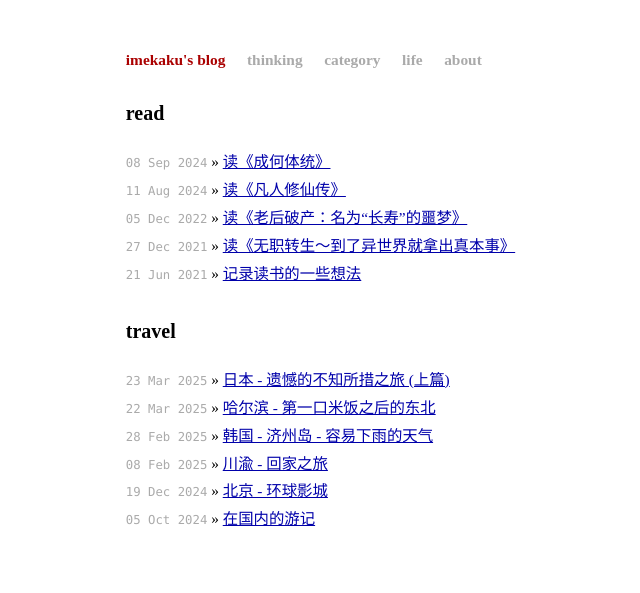
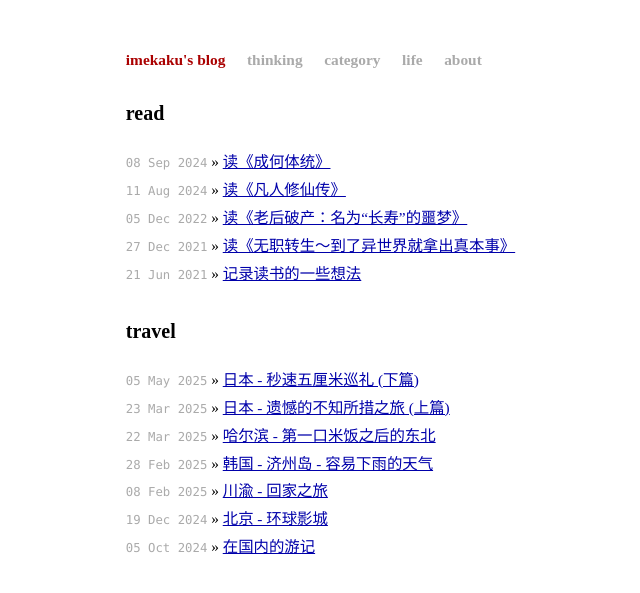
Before and after one commit to imekaku/imekaku.github.io, a Jekyll site: the page built from life/index.html, in a window 1280 px wide. Shown: the top 593 px of the page, without its empty margins (178-818 px from the left). Built offline with Jekyll 4.4.1, drawn with Linux system fonts in a browser that asks for light colours.

Commit message:
add a new life post of japan sec 5

```diff
--- /dev/null
+++ b/_life_collection/2025-05-05-japan-sec-5.md
@@ -0,0 +1,262 @@
+---
+layout: post_life
+title: 日本 - 秒速五厘米巡礼 (下篇)
+category: travel
+tag: [日本]
+---
+
+# 前言
+
+“呐，你知道吗？听说樱花飘落的速度是秒速五厘米哦。”
+
+念高中的时候，偶然间听同学推荐了《秒速五厘米》这个电影。我想着既然同学极力推荐，那就看看吧。看完之后，说不得很精彩，故事平淡叙事。没有那种惊心动魄的起伏。但是就是觉得意难平。
+
+在上大学的时候，自己还做了一个秒速五厘米的MAD。这么多年过去，这部电影已来回看了好多遍。转眼，现在已经工作很多年了。
+
+总想着，去秒五巡礼看看吧！
+
+# 秒速五厘米 序
+
+## 代代木八幡宮
+
+巡礼的起点，我选在了代代木八幡宮。那里也是第一话前、见证小时候的贵树和明理的青梅竹马的地方。
+
+![序](https://blogcdn.qihope.com/github-life/2025-03-23-japan-sec-5/2025-03-23-japan-sec-5-001.png?x-oss-process=image/quality,q_30)
+
+开头的很多场景都集中在代代木八幡宮、代代木公园和参宮橋公園之间。
+
+<div class="image-grid">
+    <div class="image-item"><img src="https://blogcdn.qihope.com/github-life/2025-03-23-japan-sec-5/2025-03-23-japan-sec-5-004.JPG?x-oss-process=image/quality,q_30" alt="代代木八幡宫"></div>
+    <div class="image-item"><img src="https://blogcdn.qihope.com/github-life/2025-03-23-japan-sec-5/2025-03-23-japan-sec-5-006.JPG?x-oss-process=image/quality,q_30" alt="代代木八幡宫"></div>
+    <div class="image-item"><img src="https://blogcdn.qihope.com/github-life/2025-03-23-japan-sec-5/2025-03-23-japan-sec-5-007.JPG?x-oss-process=image/quality,q_30" alt="代代木八幡宫"></div>
+    <div class="image-item"><img src="https://blogcdn.qihope.com/github-life/2025-03-23-japan-sec-5/2025-03-23-japan-sec-5-008.JPG?x-oss-process=image/quality,q_30" alt="代代木八幡宫"></div>
+    <div class="image-item"><img src="https://blogcdn.qihope.com/github-life/2025-03-23-japan-sec-5/2025-03-23-japan-sec-5-009.JPG?x-oss-process=image/quality,q_30" alt="代代木八幡宫"></div>
+    <div class="image-item"><img src="https://blogcdn.qihope.com/github-life/2025-03-23-japan-sec-5/2025-03-23-japan-sec-5-010.JPG?x-oss-process=image/quality,q_30" alt="代代木八幡宫"></div>
+</div>
+
+代代木八幡宮里面有一个小的神社，可能是工作日？人很少。只有陆续几个人来参拜。里面有樱花树，在日本的时候正好是樱花季，樱花开得很好。
+
+![序](https://blogcdn.qihope.com/github-life/2025-03-23-japan-sec-5/2025-03-23-japan-sec-5-002.JPG?x-oss-process=image/quality,q_30)
+
+![序](https://blogcdn.qihope.com/github-life/2025-03-23-japan-sec-5/2025-03-23-japan-sec-5-005.jpeg?x-oss-process=image/quality,q_30)
+
+我觉得小学生放学之后，在这边玩，正好人也不是很多，真的很放松。小学无忧无虑的生活。
+
+## 参宮橋踏切
+
+日本真的很少变化，就连铁道口的自动贩卖机后背后的工程车都和接近20年前的电影中的场景一样。不过也说明，这么多年前的日本已经发展的这么好了。很多设施都很完善了。
+
+<div class="image-grid">
+    <div class="image-item"><img src="https://blogcdn.qihope.com/github-life/2025-03-23-japan-sec-5/2025-03-23-japan-sec-5-011.JPG?x-oss-process=image/quality,q_30" alt="参宮橋踏切"></div>
+    <div class="image-item"><img src="https://blogcdn.qihope.com/github-life/2025-03-23-japan-sec-5/2025-03-23-japan-sec-5-012.JPG?x-oss-process=image/quality,q_30" alt="参宮橋踏切"></div>
+    <div class="image-item"><img src="https://blogcdn.qihope.com/github-life/2025-03-23-japan-sec-5/2025-03-23-japan-sec-5-013.JPG?x-oss-process=image/quality,q_30" alt="参宮橋踏切"></div>
+</div>
+
+长大后的明理和贵树的背影，不知道他们在错过的时候是什么感受。他们是互相认出了对方了吗？
+
+![参宮橋踏切](https://blogcdn.qihope.com/github-life/2025-03-23-japan-sec-5/2025-03-23-japan-sec-5-014.jpeg?x-oss-process=image/quality,q_30)
+
+![参宮橋踏切](https://blogcdn.qihope.com/github-life/2025-03-23-japan-sec-5/2025-03-23-japan-sec-5-015.jpeg?x-oss-process=image/quality,q_30)
+
+## 参宮橋公园
+
+这天真的很幸运，我来拍摄的时候，刚好遇到了《秒速五厘米》真人电影的拍摄。有保安在这里执勤，不能拍摄剧组演员，所以他们在拍摄的地方，我们也不能去，只能远观。真的很巧！
+
+<div class="image-grid">
+    <div class="image-item"><img src="https://blogcdn.qihope.com/github-life/2025-03-23-japan-sec-5/2025-03-23-japan-sec-5-016.JPG?x-oss-process=image/quality,q_30" alt="参宮橋公园"></div>
+    <div class="image-item"><img src="https://blogcdn.qihope.com/github-life/2025-03-23-japan-sec-5/2025-03-23-japan-sec-5-017.jpeg?x-oss-process=image/quality,q_30" alt="参宮橋公园"></div>
+    <div class="image-item"><img src="https://blogcdn.qihope.com/github-life/2025-03-23-japan-sec-5/2025-03-23-japan-sec-5-018.JPG?x-oss-process=image/quality,q_30" alt="参宮橋公园"></div>
+</div>
+
+而且我在拍摄的时候，还正好看到两个小朋友，一个男孩一个女孩从这边路过。很像小时候的贵树和明理！
+
+![参宮橋公园](https://blogcdn.qihope.com/github-life/2025-03-23-japan-sec-5/2025-03-23-japan-sec-5-019.jpeg?x-oss-process=image/quality,q_30)
+
+## 参宮橋高架下
+
+日本的公共电话现在都是可以使用的。虽然现在都有手机，感觉公共电话没啥必要了，但是这次我去日本就用到了公共电话。因为没有日本这边的电话卡，如果要拨打日本这边的电话，好像只能用公共电话（或者酒店的电话）。
+
+<div class="image-grid">
+    <div class="image-item"><img src="https://blogcdn.qihope.com/github-life/2025-03-23-japan-sec-5/2025-03-23-japan-sec-5-020.JPG?x-oss-process=image/quality,q_30" alt="参宮橋高架下"></div>
+    <div class="image-item"><img src="https://blogcdn.qihope.com/github-life/2025-03-23-japan-sec-5/2025-03-23-japan-sec-5-025.JPG?x-oss-process=image/quality,q_30" alt="参宮橋高架下"></div>
+    <div class="image-item"><img src="https://blogcdn.qihope.com/github-life/2025-03-23-japan-sec-5/2025-03-23-japan-sec-5-026.JPG?x-oss-process=image/quality,q_30" alt="参宮橋高架下"></div>
+</div>
+
+![参宮橋高架下](https://blogcdn.qihope.com/github-life/2025-03-23-japan-sec-5/2025-03-23-japan-sec-5-022.jpeg?x-oss-process=image/quality,q_30)
+
+![参宮橋高架下](https://blogcdn.qihope.com/github-life/2025-03-23-japan-sec-5/2025-03-23-japan-sec-5-023.jpeg?x-oss-process=image/quality,q_30)
+
+# 樱花抄
+
+贵树去见明理的在电影中是一个很长的过程，中间要经过很多的车站。现实中也是的！从豪德寺站出发，去往明理所在的岩舟站，真的真的很远。
+
+而且日本首都圈的轨道交通真的很复杂，各种道路错综复杂，特别像是新宿这样的大站，还有不同楼层的电车，即使一个成年人第一次走这一趟路程都非常不容易，更何况还是当年的贵树。
+
+贵树去见明理的路线是从`豪德寺站`搭乘小田急小田原線，去往`新宿`，再搭乘埼京線到`大宫`，然后搭乘宇都宫线到`小山`，最后搭乘两毛线到达`岩舟`。
+
+![路线图](https://blogcdn.qihope.com/github-life/2025-03-23-japan-sec-5/2025-03-23-japan-sec-5-028.png?x-oss-process=image/quality,q_30)
+
+电车线路图如下：
+
+![电车路线图](https://blogcdn.qihope.com/github-life/2025-03-23-japan-sec-5/2025-03-23-japan-sec-5-027.png?x-oss-process=image/quality,q_30)
+
+电车路线图官网地址：[https://www.pasmo.co.jp/area/train/](https://www.pasmo.co.jp/area/train/)
+
+## 豪德寺
+
+搭乘电车去往新宿。
+
+<div class="image-grid">
+    <div class="image-item"><img src="https://blogcdn.qihope.com/github-life/2025-03-23-japan-sec-5/2025-03-23-japan-sec-5-029.JPG?x-oss-process=image/quality,q_30" alt="豪德寺"></div>
+    <div class="image-item"><img src="https://blogcdn.qihope.com/github-life/2025-03-23-japan-sec-5/2025-03-23-japan-sec-5-030.JPG?x-oss-process=image/quality,q_30" alt="豪德寺"></div>
+    <div class="image-item"><img src="https://blogcdn.qihope.com/github-life/2025-03-23-japan-sec-5/2025-03-23-japan-sec-5-031.JPG?x-oss-process=image/quality,q_30" alt="豪德寺"></div>
+</div>
+
+![豪德寺](https://blogcdn.qihope.com/github-life/2025-03-23-japan-sec-5/2025-03-23-japan-sec-5-032.jpeg?x-oss-process=image/quality,q_30)
+
+## 新宿
+
+到达新宿之后我都懵了，怎么哪儿哪儿都写着埼京線，还是在在对面这样，还挺担心走错的。
+
+<div class="image-grid">
+    <div class="image-item"><img src="https://blogcdn.qihope.com/github-life/2025-03-23-japan-sec-5/2025-03-23-japan-sec-5-033.JPG?x-oss-process=image/quality,q_30" alt="新宿"></div>
+    <div class="image-item"><img src="https://blogcdn.qihope.com/github-life/2025-03-23-japan-sec-5/2025-03-23-japan-sec-5-034.JPG?x-oss-process=image/quality,q_30" alt="新宿"></div>
+    <div class="image-item"><img src="https://blogcdn.qihope.com/github-life/2025-03-23-japan-sec-5/2025-03-23-japan-sec-5-035.JPG?x-oss-process=image/quality,q_30" alt="新宿"></div>
+</div>
+
+## 大宫
+
+到了打工之后，电车车站的画风就开始有点和东京的不一样了，车站的装饰等感觉有一些区别。从大宫出发就能看到很多上班族下班回家的日常景象。
+
+<div class="image-grid">
+    <div class="image-item"><img src="https://blogcdn.qihope.com/github-life/2025-03-23-japan-sec-5/2025-03-23-japan-sec-5-036.JPG?x-oss-process=image/quality,q_30" alt="大宫"></div>
+    <div class="image-item"><img src="https://blogcdn.qihope.com/github-life/2025-03-23-japan-sec-5/2025-03-23-japan-sec-5-037.JPG?x-oss-process=image/quality,q_30" alt="大宫"></div>
+    <div class="image-item"><img src="https://blogcdn.qihope.com/github-life/2025-03-23-japan-sec-5/2025-03-23-japan-sec-5-039.jpeg?x-oss-process=image/quality,q_30" alt="大宫"></div>
+</div>
+
+![大宫](https://blogcdn.qihope.com/github-life/2025-03-23-japan-sec-5/2025-03-23-japan-sec-5-038.jpeg?x-oss-process=image/quality,q_30)
+
+## 小山
+
+小山站就显得人很少了，没有拥挤的人潮，也少了很多繁华的商店。贵树没有给出去的信，在这里被风吹走了。
+
+<div class="image-grid">
+    <div class="image-item"><img src="https://blogcdn.qihope.com/github-life/2025-03-23-japan-sec-5/2025-03-23-japan-sec-5-040.JPG?x-oss-process=image/quality,q_30" alt="小山站"></div>
+    <div class="image-item"><img src="https://blogcdn.qihope.com/github-life/2025-03-23-japan-sec-5/2025-03-23-japan-sec-5-041.JPG?x-oss-process=image/quality,q_30" alt="小山站"></div>
+    <div class="image-item"><img src="https://blogcdn.qihope.com/github-life/2025-03-23-japan-sec-5/2025-03-23-japan-sec-5-042.JPG?x-oss-process=image/quality,q_30" alt="小山站"></div>
+</div>
+
+![小山站](https://blogcdn.qihope.com/github-life/2025-03-23-japan-sec-5/2025-03-23-japan-sec-5-043.jpeg?x-oss-process=image/quality,q_30)
+
+## 岩舟
+
+岩舟，终于到了。真的真的好远呀。乘坐电车过来的人很少，偌大的车厢空空的，只有寥寥几个人。岩舟站像是乡下了，这个站现在甚至没有车站的工作人员。
+
+<div class="image-grid">
+    <div class="image-item"><img src="https://blogcdn.qihope.com/github-life/2025-03-23-japan-sec-5/2025-03-23-japan-sec-5-044.JPG?x-oss-process=image/quality,q_30" alt="岩舟"></div>
+    <div class="image-item"><img src="https://blogcdn.qihope.com/github-life/2025-03-23-japan-sec-5/2025-03-23-japan-sec-5-045.JPG?x-oss-process=image/quality,q_30" alt="岩舟"></div>
+    <div class="image-item"><img src="https://blogcdn.qihope.com/github-life/2025-03-23-japan-sec-5/2025-03-23-japan-sec-5-046.JPG?x-oss-process=image/quality,q_30" alt="岩舟"></div>
+    <div class="image-item"><img src="https://blogcdn.qihope.com/github-life/2025-03-23-japan-sec-5/2025-03-23-japan-sec-5-047.JPG?x-oss-process=image/quality,q_30" alt="岩舟"></div>
+    <div class="image-item"><img src="https://blogcdn.qihope.com/github-life/2025-03-23-japan-sec-5/2025-03-23-japan-sec-5-048.JPG?x-oss-process=image/quality,q_30" alt="岩舟"></div>
+    <div class="image-item"><img src="https://blogcdn.qihope.com/github-life/2025-03-23-japan-sec-5/2025-03-23-japan-sec-5-049.JPG?x-oss-process=image/quality,q_30" alt="岩舟"></div>
+</div>
+
+贵树终于见到了明理，他在路上焦急的心理电影刻画的真的很棒。
+
+![岩舟](https://blogcdn.qihope.com/github-life/2025-03-23-japan-sec-5/2025-03-23-japan-sec-5-050.jpeg?x-oss-process=image/quality,q_30)
+
+![岩舟](https://blogcdn.qihope.com/github-life/2025-03-23-japan-sec-5/2025-03-23-japan-sec-5-051.jpeg?x-oss-process=image/quality,q_30)
+
+![岩舟](https://blogcdn.qihope.com/github-life/2025-03-23-japan-sec-5/2025-03-23-japan-sec-5-052.jpeg?x-oss-process=image/quality,q_30)
+
+![岩舟](https://blogcdn.qihope.com/github-life/2025-03-23-japan-sec-5/2025-03-23-japan-sec-5-053.jpeg?x-oss-process=image/quality,q_30)
+
+![岩舟](https://blogcdn.qihope.com/github-life/2025-03-23-japan-sec-5/2025-03-23-japan-sec-5-054.jpeg?x-oss-process=image/quality,q_30)
+
+# 宇航员
+
+电影第二幕的场景在种子岛，我是从东京飞鹿儿岛，后搭乘渡轮岛到的种子岛。去往种子岛的相关内容我记录在了[上篇](http://localhost:4000/life_collection/2025-03-23-japan.html#day5-%E7%A7%8D%E5%AD%90%E5%B2%9B%E5%87%BA%E5%8F%91)之中。
+
+种子岛感觉并非是人烟稀少的岛，也是一种很大的岛，岛上居民可能陆续在减少，毕竟抵不过老龄化和大城市的虹吸效应。
+
+## 种子岛中央高等学校
+
+这个学校对应我们这边的高中。我去的这天刚好是一个假期，学校里面没有学生。空空的学校，不过也正好适合拍照。
+
+<div class="image-grid">
+    <div class="image-item"><img src="https://blogcdn.qihope.com/github-life/2025-03-23-japan-sec-5/2025-03-23-japan-sec-5-055.JPG?x-oss-process=image/quality,q_30" alt="种子岛中央高等学校"></div>
+    <div class="image-item"><img src="https://blogcdn.qihope.com/github-life/2025-03-23-japan-sec-5/2025-03-23-japan-sec-5-056.JPG?x-oss-process=image/quality,q_30" alt="种子岛中央高等学校"></div>
+    <div class="image-item"><img src="https://blogcdn.qihope.com/github-life/2025-03-23-japan-sec-5/2025-03-23-japan-sec-5-057.JPG?x-oss-process=image/quality,q_30" alt="种子岛中央高等学校"></div>
+    <div class="image-item"><img src="https://blogcdn.qihope.com/github-life/2025-03-23-japan-sec-5/2025-03-23-japan-sec-5-058.JPG?x-oss-process=image/quality,q_30" alt="种子岛中央高等学校"></div>
+    <div class="image-item"><img src="https://blogcdn.qihope.com/github-life/2025-03-23-japan-sec-5/2025-03-23-japan-sec-5-059.JPG?x-oss-process=image/quality,q_30" alt="种子岛中央高等学校"></div>
+    <div class="image-item"><img src="https://blogcdn.qihope.com/github-life/2025-03-23-japan-sec-5/2025-03-23-japan-sec-5-060.JPG?x-oss-process=image/quality,q_30" alt="种子岛中央高等学校"></div>
+    <div class="image-item"><img src="https://blogcdn.qihope.com/github-life/2025-03-23-japan-sec-5/2025-03-23-japan-sec-5-061.JPG?x-oss-process=image/quality,q_30" alt="种子岛中央高等学校"></div>
+    <div class="image-item"><img src="https://blogcdn.qihope.com/github-life/2025-03-23-japan-sec-5/2025-03-23-japan-sec-5-062.JPG?x-oss-process=image/quality,q_30" alt="种子岛中央高等学校"></div>
+    <div class="image-item"><img src="https://blogcdn.qihope.com/github-life/2025-03-23-japan-sec-5/2025-03-23-japan-sec-5-063.JPG?x-oss-process=image/quality,q_30" alt="种子岛中央高等学校"></div>
+</div>
+
+在巡礼的时候，有个教师看到了我，然后让我登记一下，还给了一张巡礼的地图，以及一个巡礼证。
+
+![种子岛中央高等学校](https://blogcdn.qihope.com/github-life/2025-03-23-japan-sec-5/2025-03-23-japan-sec-5-065.jpeg?x-oss-process=image/quality,q_30)
+
+![种子岛中央高等学校](https://blogcdn.qihope.com/github-life/2025-03-23-japan-sec-5/2025-03-23-japan-sec-5-069.jpeg?x-oss-process=image/quality,q_30)
+
+我对花苗其实并不太熟，花苗对贵树的情感是单纯和羞涩的。
+
+![种子岛中央高等学校](https://blogcdn.qihope.com/github-life/2025-03-23-japan-sec-5/2025-03-23-japan-sec-5-067.jpeg?x-oss-process=image/quality,q_30)
+
+![种子岛中央高等学校](https://blogcdn.qihope.com/github-life/2025-03-23-japan-sec-5/2025-03-23-japan-sec-5-068.jpeg?x-oss-process=image/quality,q_30)
+
+![种子岛中央高等学校](https://blogcdn.qihope.com/github-life/2025-03-23-japan-sec-5/2025-03-23-japan-sec-5-064.jpeg?x-oss-process=image/quality,q_30)
+
+![种子岛中央高等学校](https://blogcdn.qihope.com/github-life/2025-03-23-japan-sec-5/2025-03-23-japan-sec-5-066.jpeg?x-oss-process=image/quality,q_30)
+
+## 便利店
+
+去往便利店的路上，我步行在种子岛。人不多的岛上，散步很惬意。没有工厂的噪音，也没有都市的喧嚣，是一个很平静的小岛。贵树和花苗放学后，散步回家也是很惬意的事儿吧。
+
+<div class="image-grid">
+    <div class="image-item"><img src="https://blogcdn.qihope.com/github-life/2025-03-23-japan-sec-5/2025-03-23-japan-sec-5-070.JPG?x-oss-process=image/quality,q_30" alt="便利店"></div>
+    <div class="image-item"><img src="https://blogcdn.qihope.com/github-life/2025-03-23-japan-sec-5/2025-03-23-japan-sec-5-071.JPG?x-oss-process=image/quality,q_30" alt="便利店"></div>
+    <div class="image-item"><img src="https://blogcdn.qihope.com/github-life/2025-03-23-japan-sec-5/2025-03-23-japan-sec-5-072.JPG?x-oss-process=image/quality,q_30" alt="便利店"></div>
+    <div class="image-item"><img src="https://blogcdn.qihope.com/github-life/2025-03-23-japan-sec-5/2025-03-23-japan-sec-5-073.JPG?x-oss-process=image/quality,q_30" alt="便利店"></div>
+    <div class="image-item"><img src="https://blogcdn.qihope.com/github-life/2025-03-23-japan-sec-5/2025-03-23-japan-sec-5-074.JPG?x-oss-process=image/quality,q_30" alt="便利店"></div>
+    <div class="image-item"><img src="https://blogcdn.qihope.com/github-life/2025-03-23-japan-sec-5/2025-03-23-japan-sec-5-075.JPG?x-oss-process=image/quality,q_30" alt="便利店"></div>
+    <div class="image-item"><img src="https://blogcdn.qihope.com/github-life/2025-03-23-japan-sec-5/2025-03-23-japan-sec-5-076.JPG?x-oss-process=image/quality,q_30" alt="便利店"></div>
+    <div class="image-item"><img src="https://blogcdn.qihope.com/github-life/2025-03-23-japan-sec-5/2025-03-23-japan-sec-5-077.JPG?x-oss-process=image/quality,q_30" alt="便利店"></div>
+    <div class="image-item"><img src="https://blogcdn.qihope.com/github-life/2025-03-23-japan-sec-5/2025-03-23-japan-sec-5-078.JPG?x-oss-process=image/quality,q_30" alt="便利店"></div>
+</div>
+
+好像是这边特产的牛奶？我在种子岛的港口等渡轮的时候喝了，还不错。
+
+![便利店](https://blogcdn.qihope.com/github-life/2025-03-23-japan-sec-5/2025-03-23-japan-sec-5-079.jpeg?x-oss-process=image/quality,q_30)
+
+![便利店](https://blogcdn.qihope.com/github-life/2025-03-23-japan-sec-5/2025-03-23-japan-sec-5-080.jpeg?x-oss-process=image/quality,q_30)
+
+![便利店](https://blogcdn.qihope.com/github-life/2025-03-23-japan-sec-5/2025-03-23-japan-sec-5-081.jpeg?x-oss-process=image/quality,q_30)
+
+![便利店](https://blogcdn.qihope.com/github-life/2025-03-23-japan-sec-5/2025-03-23-japan-sec-5-082.jpeg?x-oss-process=image/quality,q_30)
+
+## 寄语
+
+在便利店有巡礼的留言簿，都是秒速五厘米的同好们留下的。很多人表达了对电影的喜爱，自己的看法，以及对便利店老奶奶的祝福。
+
+<div class="image-grid">
+    <div class="image-item"><img src="https://blogcdn.qihope.com/github-life/2025-03-23-japan-sec-5/2025-03-23-japan-sec-5-091.jpeg?x-oss-process=image/quality,q_30" alt="寄语"></div>
+    <div class="image-item"><img src="https://blogcdn.qihope.com/github-life/2025-03-23-japan-sec-5/2025-03-23-japan-sec-5-089.jpeg?x-oss-process=image/quality,q_30" alt="寄语"></div>
+    <div class="image-item"><img src="https://blogcdn.qihope.com/github-life/2025-03-23-japan-sec-5/2025-03-23-japan-sec-5-090.jpeg?x-oss-process=image/quality,q_30" alt="寄语"></div>
+    <div class="image-item"><img src="https://blogcdn.qihope.com/github-life/2025-03-23-japan-sec-5/2025-03-23-japan-sec-5-083.jpeg?x-oss-process=image/quality,q_30" alt="寄语"></div>
+    <div class="image-item"><img src="https://blogcdn.qihope.com/github-life/2025-03-23-japan-sec-5/2025-03-23-japan-sec-5-084.jpeg?x-oss-process=image/quality,q_30" alt="寄语"></div>
+    <div class="image-item"><img src="https://blogcdn.qihope.com/github-life/2025-03-23-japan-sec-5/2025-03-23-japan-sec-5-085.jpeg?x-oss-process=image/quality,q_30" alt="寄语"></div>
+    <div class="image-item"><img src="https://blogcdn.qihope.com/github-life/2025-03-23-japan-sec-5/2025-03-23-japan-sec-5-086.jpeg?x-oss-process=image/quality,q_30" alt="寄语"></div>
+    <div class="image-item"><img src="https://blogcdn.qihope.com/github-life/2025-03-23-japan-sec-5/2025-03-23-japan-sec-5-087.jpeg?x-oss-process=image/quality,q_30" alt="寄语"></div>
+    <div class="image-item"><img src="https://blogcdn.qihope.com/github-life/2025-03-23-japan-sec-5/2025-03-23-japan-sec-5-088.jpeg?x-oss-process=image/quality,q_30" alt="寄语"></div>
+</div>
+
+巡礼完便利店，我在种子岛的旅游也接近尾声了。很遗憾是，没有预定到[グリーンホテル](https://www.greenhotel-sakae.com/)的205房间。我在便利店巡礼的时候遇到了两个也来这边巡礼的中国人，其中一个人讲他预定到了。是在去年的时候预定的。我之前在3月份初的时候还想着预定3月底的时间。太天真了。好像在3月份的时候得预约8月的了。
+
+# 尾声
+
+秒速五厘米很多时候给人的感觉是意难平。为什么他们没有在一起呢，可能这就是现实生活吧。
+
+这部电影给我的感觉是拍得很好，但是要对好的地方娓娓道来，好像也不是那么容易的事情，更多的时候是回味电影对感情的细腻的刻画，真的很棒。
```
Also changed, not shown: _life_collection/2025-03-23-japan.md (+1 -1 lines).
